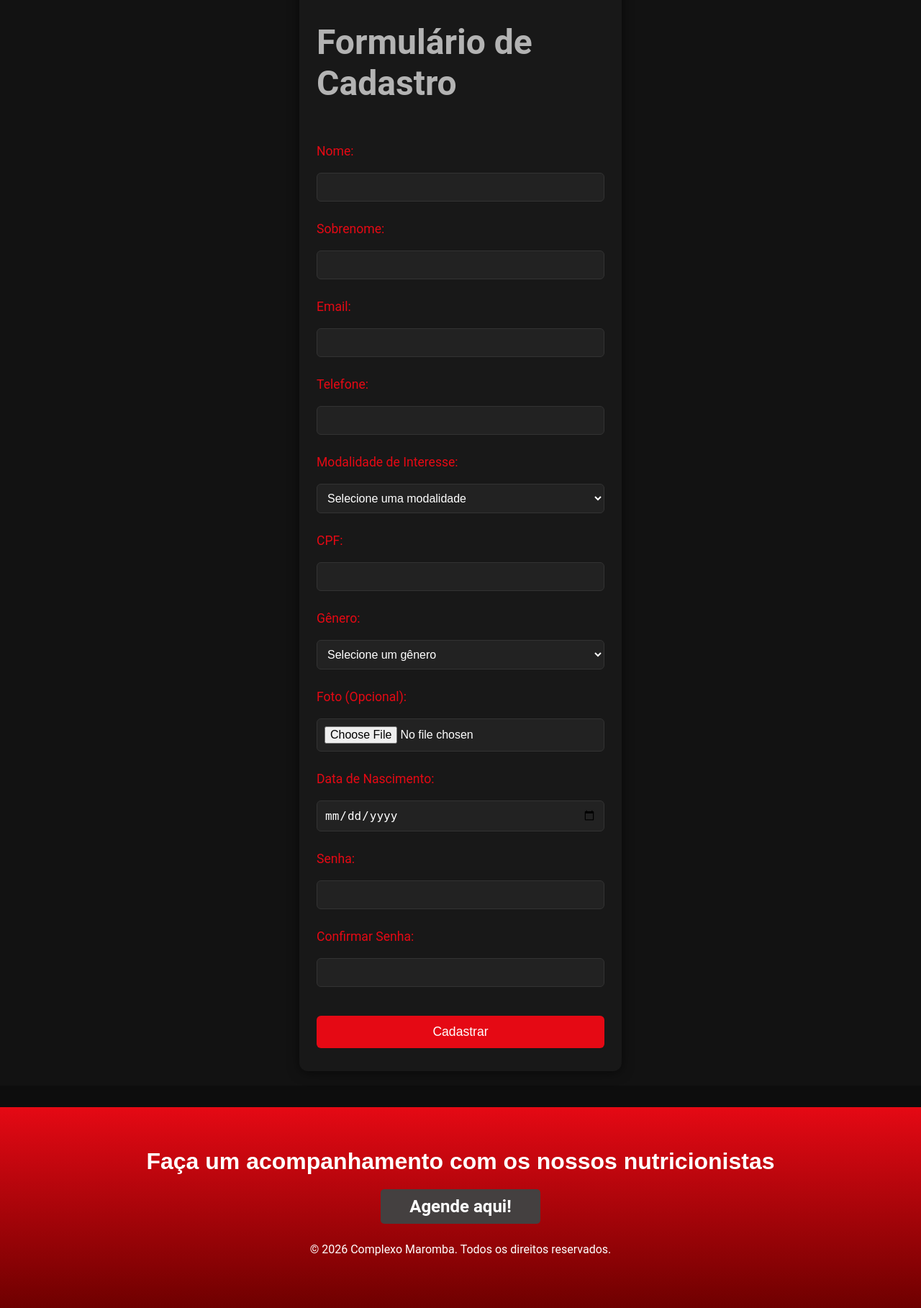
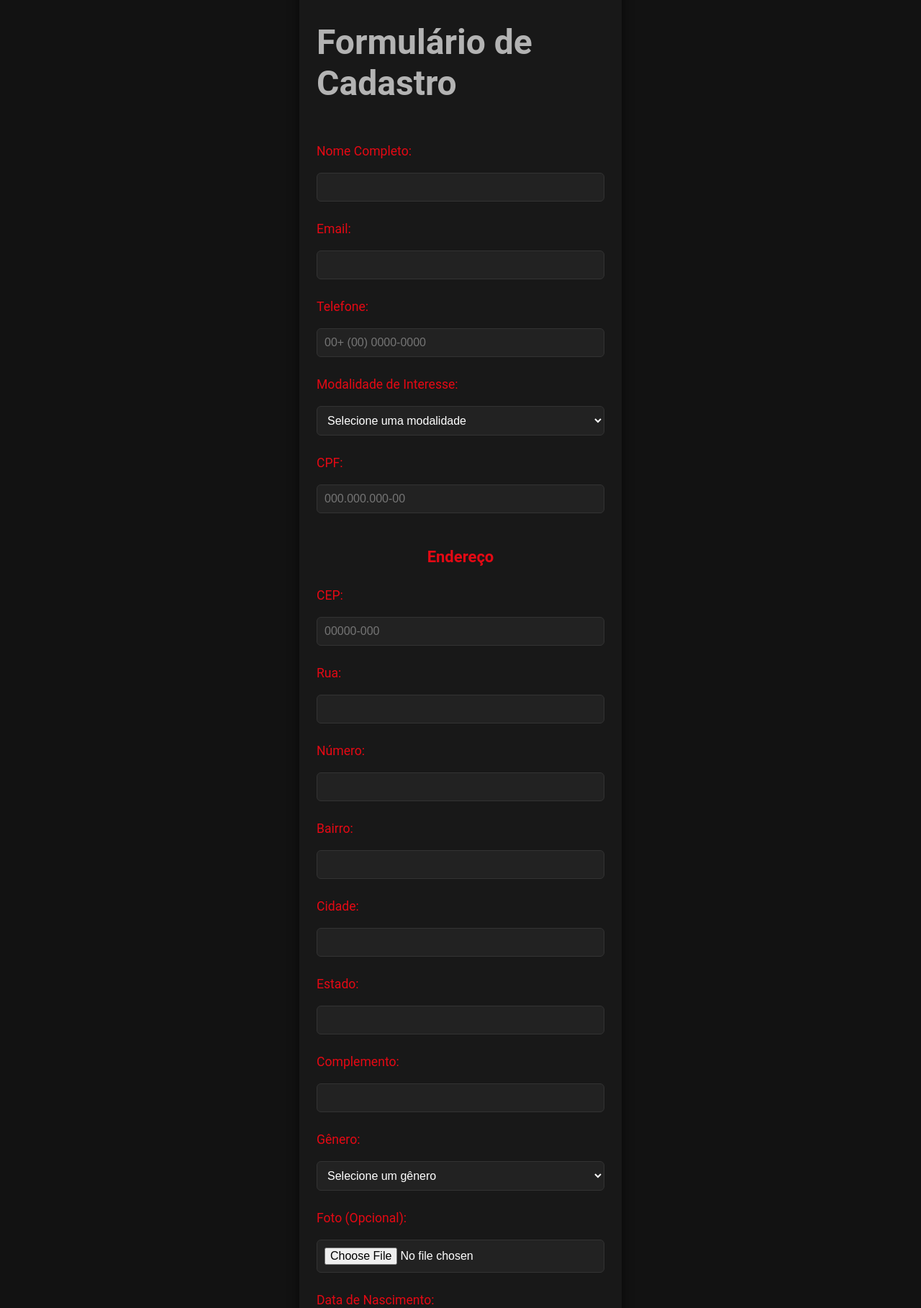
Before and after one commit to Igor-Moraes/Projeto-Academia-Fitness, a PHP site: page /experimental.html in a window 1280 px wide. Shown: the part 900-2717 px from the top of the page at 72% size. Run offline with PHP 8.4, Linux system fonts and the light colour scheme.

Commit message:
Add files via upload

```diff
--- a/experimental.css
+++ b/experimental.css
@@ -75,7 +75,7 @@ header h2 {
 header p {
   /* Estilos do parágrafo no cabeçário */
   color: #B3B3B3;
-  font-size: 1.5rem;
+  font-size: 1.3rem;
 
 }
 
@@ -237,6 +237,13 @@ form button:hover {
   background: #b0060f;
 }
 
+.titulo-endereco{
+    color: #E50914;
+    margin-top: 20px;
+    margin-bottom: 15px;
+    font-size: 22px;
+}
+
 
 .exp-footer {
   background: linear-gradient(#E50914, #6e0000);
--- a/experimental.html
+++ b/experimental.html
@@ -14,7 +14,7 @@
     <link rel="stylesheet" href="experimental.css">
     <link rel="stylesheet" href="mobile.css">
     <script src="app.js" defer></script>
-    <script src="experimental.js"></script>
+    <script src="experimental.js" defer></script>
     <title>Aula experimental</title>
 </head>
 
@@ -97,21 +97,18 @@
         <img src="imagens/logo.png" alt="Logo da empresa, um desenho de bíceps com fundo vermelho em círculo">
         <h1>Aula Experimental</h1>
         <h2>Seja bem-vindo ao cadastro da aula experimental</h2>
-        <p>Está é área do site em que você pode se cadastrar para participar da aula experimental da modalidade que
-            quiser, basta preencher o formulário abaixo.</p>
+        <p> Nessa área do site você pode se cadastrar para participar de uma aula experimental na sua respectiva modalidade, e consequentemente fazer o cadastro do nosso site caso queira continuar com o processo ou apenas comprar nossos produtos.</p>
     </header>
     <main>
         <div class="form-container">
             <form onsubmit="cadastroForm(event)">
                 <h2>Formulário de Cadastro</h2>
-                <label for="nome">Nome:</label>
+                <label for="nome">Nome Completo:</label>
                 <input type="text" id="nome" name="nome" required>
-                <label for="sobrenome">Sobrenome:</label>
-                <input type="text" id="sobrenome" name="sobrenome" required>
                 <label for="email">Email:</label>
                 <input type="email" id="email" name="email" required>
                 <label for="telefone">Telefone:</label>
-                <input type="tel" id="telefone" name="telefone" required>
+                <input type="tel" id="telefone" name="telefone" required placeholder="00+ (00) 0000-0000">
                 <label for="modalidade">Modalidade de Interesse:</label>
                 <select id="modalidade" name="modalidade" required>
                     <option value="">Selecione uma modalidade</option>
@@ -122,7 +119,30 @@
                 </select>
                 <label for="cpf">CPF:</label>
                 <input type="text" id="cpf" name="cpf" required pattern="\d{3}\.\d{3}\.\d{3}-\d{2}"
-                    title="Formato: 000.000.000-00">
+                    title="Formato: 000.000.000-00" placeholder="000.000.000-00">
+
+                    <h3 class="titulo-endereco">Endereço</h3>
+
+                <label for="cep">CEP:</label>
+                <input type="text" id="cep" placeholder="00000-000">
+
+                <label for="rua">Rua:</label>
+                <input type="text" id="rua">
+
+                <label for="numero">Número:</label>
+                <input type="number" id="numero">
+
+                <label for="bairro">Bairro:</label>
+                <input type="text" id="bairro">
+
+                <label for="cidade">Cidade:</label>
+                <input type="text" id="cidade">
+
+                <label for="estado">Estado:</label>
+                <input type="text" id="estado">
+
+                <label for="complemento">Complemento:</label>
+                <input type="text" id="complemento">
                 <label for="genero">Gênero:</label>
                 <select id="genero" name="genero" required>
                     <option value="">Selecione um gênero</option>
--- a/experimental.js
+++ b/experimental.js
@@ -1,7 +1,7 @@
+// FUNÇÃO PARA O FORMULÁRIO DE CADASTRO
 function cadastroForm(event) {
     event.preventDefault();
     var nome = document.getElementById('nome').value;
-    var sobrenome = document.getElementById('sobrenome').value;
     var email = document.getElementById('email').value;
     var telefone = document.getElementById('telefone').value;
     var modalidade = document.getElementById('modalidade').value;
@@ -16,7 +16,7 @@ function cadastroForm(event) {
 
 
     if (
-        nome === "" || sobrenome === "" || email === "" || telefone === "" || modalidade === "" ||
+        nome === "" || email === "" || telefone === "" || modalidade === "" ||
         cpf === "" || genero === "" || dataNascimento === "" || senha === "" || confirmarSenha === ""
     ) {
         mensagem.style.color = 'red';
@@ -32,37 +32,56 @@ function cadastroForm(event) {
         mensagem.innerHTML = "";
     }
 
-    resultado.innerHTML = `
-        <div id="fechar" onclick="fechaDivResultado()">X</div>
-        <div><strong>Nome:</strong> ${nome}</div>
-        <div><strong>Sobrenome:</strong> ${sobrenome}</div>
-        <div><strong>Email:</strong> ${email}</div>
-        <div><strong>Telefone:</strong> ${telefone}</div>
-        <div><strong>Modalidade:</strong> ${modalidade}</div>
-        <div><strong>CPF:</strong> ${cpf}</div>
-        <div><strong>Gênero:</strong> ${genero}</div>
-        <div><strong>Data de Nascimento:</strong> ${dataNascimento}</div>
-        <div><strong>Senha:</strong> ${senha}</div>
-        <div><strong>Confirmar Senha:</strong> ${confirmarSenha}</div>
-    `;
-    resultado.style.display = "flex";
-
-    // Exibir no console
-    console.log("Nome:", nome);
-    console.log("Sobrenome:", sobrenome);
-    console.log("Email:", email);
-    console.log("Telefone:", telefone);
-    console.log("Modalidade:", modalidade);
-    console.log("CPF:", cpf);
-    console.log("Gênero:", genero);
-    console.log("Foto:", foto);
-    console.log("Data de Nascimento:", dataNascimento);
-    console.log("Senha:", senha);
-    console.log("Confirmar Senha:", confirmarSenha);
 }
 
-function fechaDivResultado() {
-    var resultado = document.getElementById("resultado");
-    resultado.style.display = "none";
-    resultado.style.margin = "0 30px 0 0"
-}
+// FUNÇÕES PARA O CEP
+const cepInput = document.getElementById("cep");
+
+// Máscara do CEP
+cepInput.addEventListener("input", () => {
+
+    let valor = cepInput.value.replace(/\D/g, "");
+
+    if(valor.length > 5){
+        valor = valor.slice(0,5) + "-" + valor.slice(5,8);
+    }
+
+    cepInput.value = valor;
+});
+
+
+// Busca automática do endereço
+cepInput.addEventListener("blur", async () => {
+
+    let cep = cepInput.value.replace(/\D/g, "");
+
+    if(cep.length !== 8){
+        alert("CEP inválido!");
+        return;
+    }
+
+    try {
+
+        const resposta = await fetch(`https://viacep.com.br/ws/${cep}/json/`);
+
+        const dados = await resposta.json();
+
+        if(dados.erro){
+            alert("CEP não encontrado!");
+            return;
+        }
+
+        document.getElementById("rua").value = dados.logradouro;
+        document.getElementById("bairro").value = dados.bairro;
+        document.getElementById("cidade").value = dados.localidade;
+        document.getElementById("estado").value = dados.uf;
+
+        document.getElementById("numero").focus();
+
+    } catch(error){
+
+        console.log(error);
+
+        alert("Erro ao buscar CEP");
+    }
+});
```
